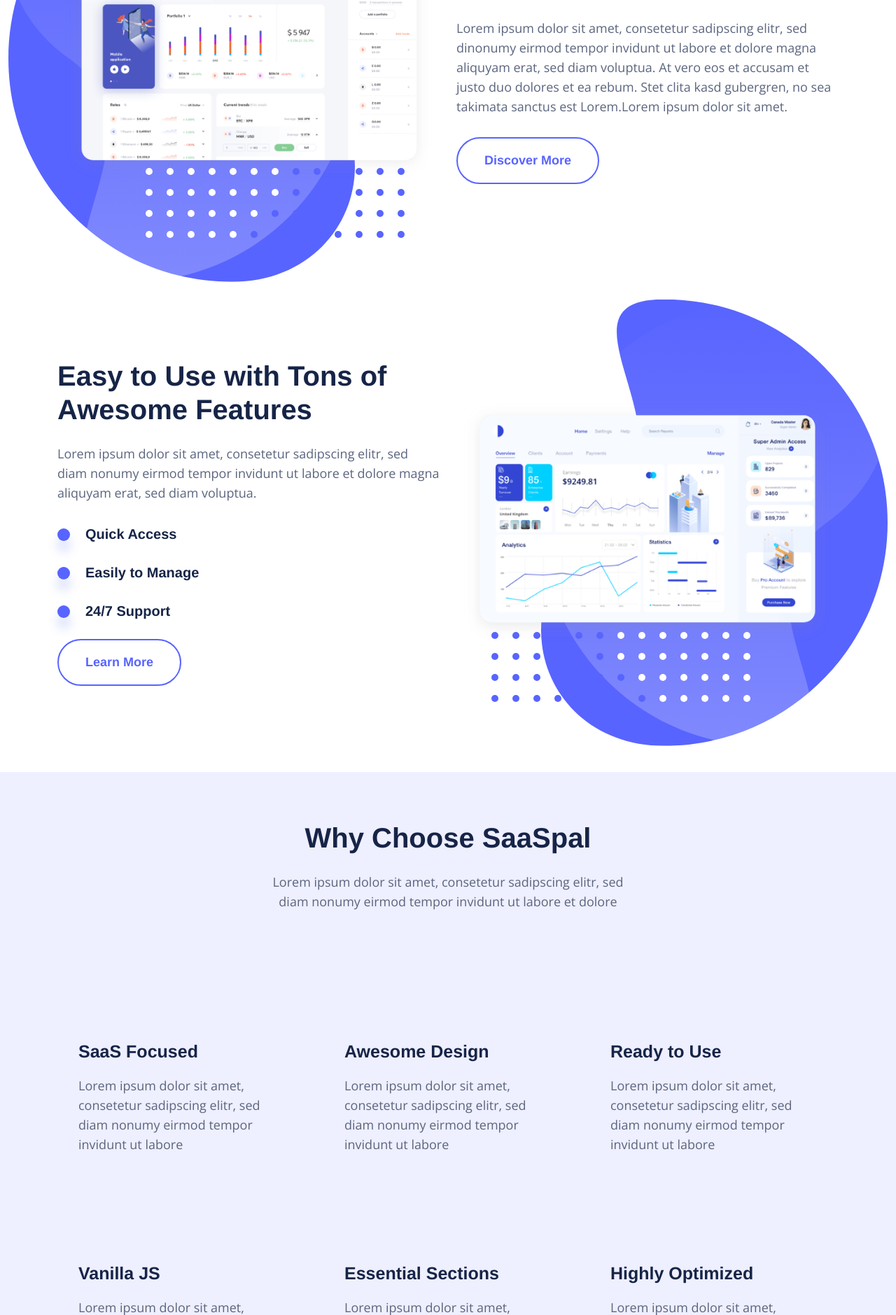
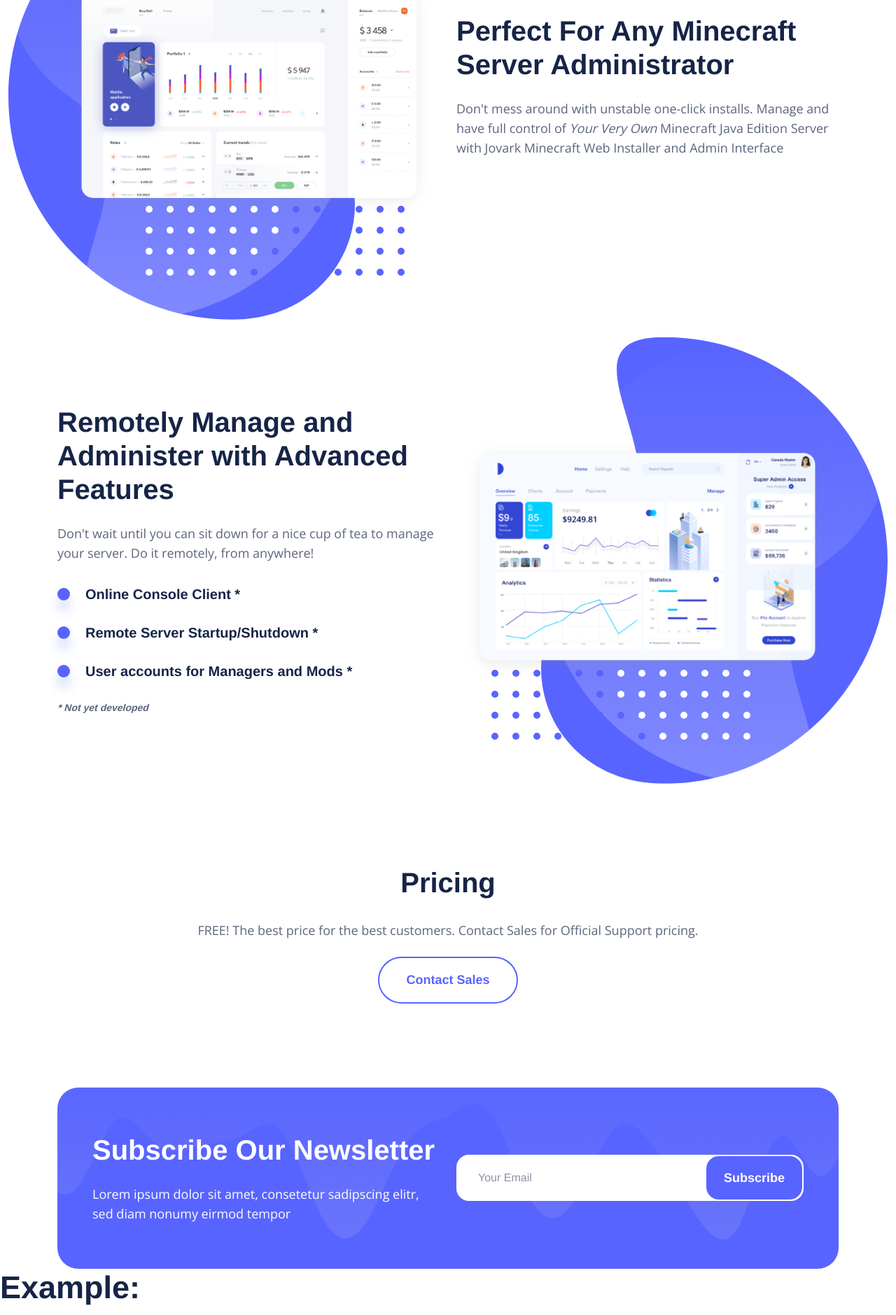
Before and after one commit to lucasburlingham/jovark-minecraft-web-installer, a PHP site: page / in a window 1280 px wide; the page is wider, and only the part inside the window is pictured. Shown: the part 1621-3500 px from the top of that part at 70% size. Run offline with PHP 8.4, Linux system fonts and the light colour scheme; data that the repository does not hold is empty.

Commit message:
Adding wanted stylesheets

```diff
--- a/index.php
+++ b/index.php
@@ -9,8 +9,11 @@
     <link rel="stylesheet" href="https://cdnjs.cloudflare.com/ajax/libs/font-awesome/5.15.1/css/all.min.css">
     <link rel="shortcut icon" type="image/x-icon" href="/favicon.webp" />
     <link href="https://cdn.jsdelivr.net/npm/bootstrap@5.0.0-beta1/dist/css/bootstrap.min.css" rel="stylesheet" integrity="sha384-giJF6kkoqNQ00vy+HMDP7azOuL0xtbfIcaT9wjKHr8RbDVddVHyTfAAsrekwKmP1" crossorigin="anonymous">
-    <link rel="stylesheet" href="assets/css/animate.css" />
-    <link rel="stylesheet" href="assets/css/main.css" />
+    <link rel="stylesheet" href="/assets/css/animate.css" />
+    <link rel="stylesheet" href="/assets/css/main.css" />
+    <link rel="stylesheet" href="/assets/css/main.css" />
+    <link rel="stylesheet" href="/assets/css/LineIcons.2.0.css">
+
     <title>
         Jovark Minecraft Web Installer
     </title>
@@ -60,7 +63,6 @@
                                     <li class="nav-item">
                                         <a class="page-scroll" href="#about">About</a>
                                     </li>
-
                                     <li class="nav-item">
                                         <a class="page-scroll" href="#why">Why</a>
                                     </li>
@@ -72,16 +74,11 @@
                                     </li>
                                 </ul>
                             </div>
-                            <!-- navbar collapse -->
                         </nav>
-                        <!-- navbar -->
                     </div>
                 </div>
-                <!-- row -->
             </div>
-            <!-- container -->
         </div>
-        <!-- navbar area -->
     </header>
 
     <section id="home" class="hero-section">
@@ -89,12 +86,17 @@
             <div class="row align-items-center position-relative">
                 <div class="col-lg-6">
                     <div class="hero-content">
-                        <h1 class="wow fadeInUp" data-wow-delay=".4s">Your using free lite version</h1>
+                        <h1 class="wow fadeInUp" data-wow-delay=".4s">Jovark Minecraft Web Installer</h1>
                         <p class="wow fadeInUp" data-wow-delay=".6s">
-                            Please, purchase full version to get all sections, features and permission to remove footer
-                            credit.
+                            The easiest way to install a Minecraft Java Edition Server with Advanced and Remote Management Features
                         </p>
-                        <a href="https://rebrand.ly/ud-saaspal" rel="nofollow" class="main-btn border-btn btn-hover wow fadeInUp" data-wow-delay=".6s">Purchase Now</a>
+                        <p> <?php
+                            $status = shell_exec('cat status.conf | tail -n 1');
+                            echo "Status: " . $status . "<br>";
+                            ?>
+                        </p>
+                        <a href="https://rebrand.ly/ud-saaspal" rel="nofollow" class="main-btn border-btn btn-hover wow fadeInUp" data-wow-delay=".6s">Start the Process</a>
+
                         <a href="#features" class="scroll-bottom"> <i class="lni lni-arrow-down"></i></a>
                     </div>
                 </div>
@@ -116,9 +118,8 @@
                             <i class="lni lni-bootstrap"></i>
                         </div>
                         <div class="content">
-                            <h3>Bootstrap 5</h3>
-                            <p>Lorem ipsum dolor sit amet, consetetur sadipscing elitr, sed diam nonumy eirmod tempor
-                                invidunt ut labore</p>
+                            <h3>Quick Install</h3>
+                            <p>Install from a modern web interface with comfort and ease.</p>
                         </div>
                     </div>
                 </div>
@@ -128,9 +129,8 @@
                             <i class="lni lni-layout"></i>
                         </div>
                         <div class="content">
-                            <h3>Clean Design</h3>
-                            <p>Lorem ipsum dolor sit amet, consetetur sadipscing elitr, sed diam nonumy eirmod tempor
-                                invidunt ut labore</p>
+                            <h3>Intuitive Admin Interface</h3>
+                            <p>Our goal is to make your life a breeze.</p>
                         </div>
                     </div>
                 </div>
@@ -140,9 +140,10 @@
                             <i class="lni lni-coffee-cup"></i>
                         </div>
                         <div class="content">
-                            <h3>Easy to Use</h3>
-                            <p>Lorem ipsum dolor sit amet, consetetur sadipscing elitr, sed diam nonumy eirmod tempor
-                                invidunt ut labore</p>
+                            <h3>Cross Platform</h3>
+                            <p>Install from anywhere*, Manage from anywhere, on your choice of hardware.</p>
+                            <br>
+                            <p><small><b>* Not avaliable on servers running Windows without a version of Java pre-installed.</b></small></p>
                         </div>
                     </div>
                 </div>
@@ -163,14 +164,11 @@
                 <div class="col-xl-6 col-lg-6">
                     <div class="about-content">
                         <div class="section-title mb-30">
-                            <h1 class="mb-25 wow fadeInUp" data-wow-delay=".2s">Perfect Solution Thriving Online
-                                Business</h1>
-                            <p class="wow fadeInUp" data-wow-delay=".4s">Lorem ipsum dolor sit amet, consetetur
-                                sadipscing elitr, sed dinonumy eirmod tempor invidunt ut labore et dolore magna aliquyam
-                                erat, sed diam voluptua. At vero eos et accusam et justo duo dolores et ea rebum. Stet
-                                clita kasd gubergren, no sea takimata sanctus est Lorem.Lorem ipsum dolor sit amet.</p>
+                            <h1 class="mb-25 wow fadeInUp" data-wow-delay=".2s">Perfect For Any Minecraft Server Administrator</h1>
+                            <p class="wow fadeInUp" data-wow-delay=".4s">Don't mess around with unstable one-click installs.
+                                Manage and have full control of <i>Your Very Own</i>
+                                Minecraft Java Edition Server with Jovark Minecraft Web Installer and Admin Interface</p>
                         </div>
-                        <a href="javascript:void(0)" class="main-btn btn-hover border-btn wow fadeInUp" data-wow-delay=".6s">Discover More</a>
                     </div>
                 </div>
             </div>
@@ -183,18 +181,15 @@
                 <div class="col-xl-6 col-lg-6">
                     <div class="about-content">
                         <div class="section-title mb-30">
-                            <h1 class="mb-25 wow fadeInUp" data-wow-delay=".2s">Easy to Use with Tons of Awesome
-                                Features</h1>
-                            <p class="wow fadeInUp" data-wow-delay=".4s">Lorem ipsum dolor sit amet, consetetur
-                                sadipscing elitr, sed diam nonumy eirmod tempor invidunt ut labore et dolore magna
-                                aliquyam erat, sed diam voluptua.</p>
+                            <h1 class="mb-25 wow fadeInUp" data-wow-delay=".2s">Remotely Manage and Administer with Advanced Features</h1>
+                            <p class="wow fadeInUp" data-wow-delay=".4s">Don't wait until you can sit down for a nice cup of tea to manage your server. Do it remotely, from anywhere!</p>
                         </div>
                         <ul>
-                            <li>Quick Access</li>
-                            <li>Easily to Manage</li>
-                            <li>24/7 Support</li>
+                            <li>Online Console Client *</li>
+                            <li>Remote Server Startup/Shutdown *</li>
+                            <li>User accounts for Managers and Mods *</li>
                         </ul>
-                        <a href="javascript:void(0)" class="main-btn btn-hover border-btn wow fadeInUp" data-wow-delay=".6s">Learn More</a>
+                        <small><i><b>* Not yet developed</b></i></small>
                     </div>
                 </div>
                 <div class="col-xl-6 col-lg-6 order-first order-lg-last">
@@ -208,108 +203,22 @@
         </div>
     </section>
 
-    <section id="why" class="feature-extended-section pt-100">
-        <div class="feature-extended-wrapper">
+
+    <section id="pricing" class="pricing-section">
         <div class="container">
-                <div class="row justify-content-center">
-                    <div class="col-xxl-5 col-xl-6 col-lg-8 col-md-9">
-                        <div class="section-title text-center mb-60">
-                            <h1 class="mb-25 wow fadeInUp" data-wow-delay=".2s">Why Choose SaaSpal</h1>
-                            <p class="wow fadeInUp" data-wow-delay=".4s">Lorem ipsum dolor sit amet, consetetur
-                                sadipscing elitr, sed diam nonumy eirmod tempor invidunt ut labore et dolore</p>
-                        </div>
-                    </div>
-                </div>
-
-                <div class="row">
-                    <div class="col-lg-4 col-md-6">
-                        <div class="single-feature-extended">
-                            <div class="icon">
-                                <i class="lni lni-display"></i>
-                            </div>
-                            <div class="content">
-                                <h3>SaaS Focused</h3>
-                                <p>Lorem ipsum dolor sit amet, consetetur sadipscing elitr, sed diam nonumy eirmod
-                                    tempor invidunt ut labore</p>
-                            </div>
-                        </div>
-                    </div>
-                    <div class="col-lg-4 col-md-6">
-                        <div class="single-feature-extended">
-                            <div class="icon">
-                                <i class="lni lni-leaf"></i>
-                            </div>
-                            <div class="content">
-                                <h3>Awesome Design</h3>
-                                <p>Lorem ipsum dolor sit amet, consetetur sadipscing elitr, sed diam nonumy eirmod
-                                    tempor invidunt ut labore</p>
-                            </div>
-                        </div>
-                    </div>
-                    <div class="col-lg-4 col-md-6">
-                        <div class="single-feature-extended">
-                            <div class="icon">
-                                <i class="lni lni-grid-alt"></i>
-                            </div>
-                            <div class="content">
-                                <h3>Ready to Use</h3>
-                                <p>Lorem ipsum dolor sit amet, consetetur sadipscing elitr, sed diam nonumy eirmod
-                                    tempor invidunt ut labore</p>
-                            </div>
-                        </div>
-                    </div>
-                    <div class="col-lg-4 col-md-6">
-                        <div class="single-feature-extended">
-                            <div class="icon">
-                                <i class="lni lni-javascript"></i>
-                            </div>
-                            <div class="content">
-                                <h3>Vanilla JS</h3>
-                                <p>Lorem ipsum dolor sit amet, consetetur sadipscing elitr, sed diam nonumy eirmod
-                                    tempor invidunt ut labore</p>
-                            </div>
-                        </div>
-                    </div>
-                    <div class="col-lg-4 col-md-6">
-                        <div class="single-feature-extended">
-                            <div class="icon">
-                                <i class="lni lni-layers"></i>
-                            </div>
-                            <div class="content">
-                                <h3>Essential Sections</h3>
-                                <p>Lorem ipsum dolor sit amet, consetetur sadipscing elitr, sed diam nonumy eirmod
-                                    tempor invidunt ut labore</p>
-                            </div>
-                        </div>
-                    </div>
-                    <div class="col-lg-4 col-md-6">
-                        <div class="single-feature-extended">
-                            <div class="icon">
-                                <i class="lni lni-rocket"></i>
-                            </div>
-                            <div class="content">
-                                <h3>Highly Optimized</h3>
-                                <p>Lorem ipsum dolor sit amet, consetetur sadipscing elitr, sed diam nonumy eirmod
-                                    tempor invidunt ut labore</p>
-                            </div>
-                        </div>
-                    </div>
+            <div class="section-title text-center pt-90">
 
             </div>
         </div>
-        </div>
-    </section>
-
-    <section id="pricing" class="pricing-section">
     </section>
 
     <section id="testimonials" class="testimonial-section pt-90">
         <div class="container">
             <div class="section-title text-center">
-                <h1 class="mb-30">You are using free lite version</h1>
-                <p>Please, purchase full version to get all sections, features and permission to remove footer credits
+                <h1 class="mb-30">Pricing</h1>
+                <p>FREE! The best price for the best customers. Contact Sales for Official Support pricing.
                 </p></br>
-                <a href="https://rebrand.ly/ud-saasland/" class="main-btn border-btn btn-hover wow fadeInUp" rel="nofollow">Purchase Now</a>
+                <a href="https://rebrand.ly/ud-saasland/" class="main-btn border-btn btn-hover wow fadeInUp" rel="nofollow">Contact Sales</a>
             </div>
         </div>
     </section>
@@ -336,6 +245,13 @@
         </div>
     </section>
 
+    <h1>Example: </h1>
+    <div id="terminal"></div>
+    <script>
+        var term = new Terminal();
+        term.open(document.getElementById('terminal'));
+        term.write('Hello from \x1B[1;3;31mxterm.js\x1B[0m $ ')
+    </script>
     <footer class="footer">
         <div class="container">
             <div class="widget-wrapper">
@@ -428,16 +344,17 @@
 
 
 
-
-
-    // Check the status of the installation from status.conf file which has 1 word in it
-    $status = shell_exec('cat status.conf | head -n 1');
+    // Check the status of the installation from status.conf file which has the current status as the last line of the file
+    $status = shell_exec('cat status.conf | tail -n 1');
     echo "Status: " . $status . "<br>";
     checkDependancies();
 
-
     function checkDependancies()
     {
+        if (exec('cat status.conf | tail -n 1') === 'ready') {
+            // show options to configure the install
+        } elseif (exec('cat status.conf | tail -n 1') === 'installing') {
+
             $OS = PHP_OS;
             echo "Checking Dependancies";
             // Check main java version to see if it is installed, should print out 'YES' if it is installed, and 'NO' if it is not
@@ -456,10 +373,16 @@
                 if (exec('command -v java >/dev/null && echo "YES" || echo "NO"') === 'YES') {
                     echo "Running Installer...";
                     runInstall();
+                    // change status to done
+                    $text = "done\n";
+                    $statusFIle = file_put_contents('status.conf', $text . PHP_EOL, FILE_APPEND | LOCK_EX);
                 } else {
                     // if we do not have java, display the help
                     echo '<iframe src="javaHelper.html" height="500em" width="100%"></iframe>"';
                 }
+            }
+        } elseif (exec('cat status.conf | tail -n 1') === 'done') {
+            // show administrator page when done installing
         }
     }
 
@@ -490,8 +413,7 @@
             <div class="row">
             ');
     // dynamic content here
-    echo ('
-
+    ?>
     </div>
     </div>
     </div>
@@ -500,5 +422,3 @@
 </body>
 
 </html>
-
-');
```
Lines whose indentation alone changed are shown as unchanged.
